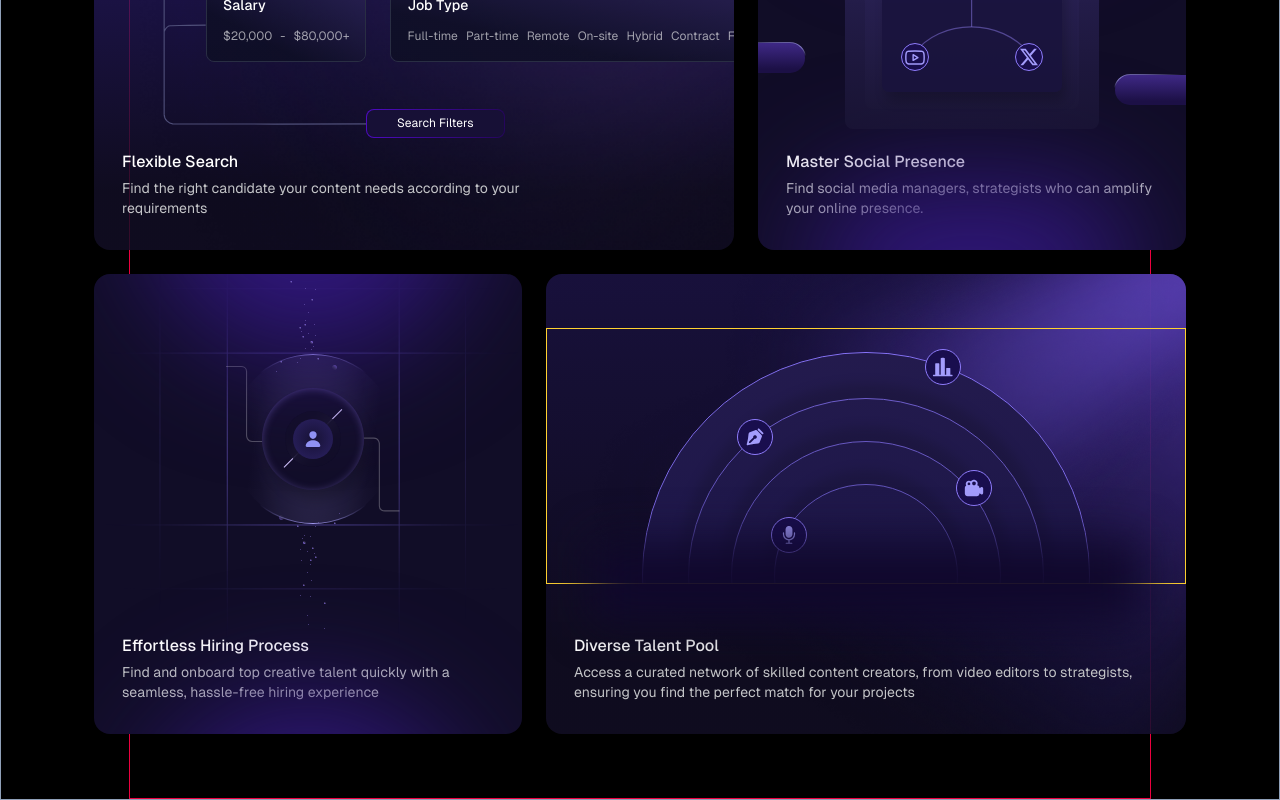
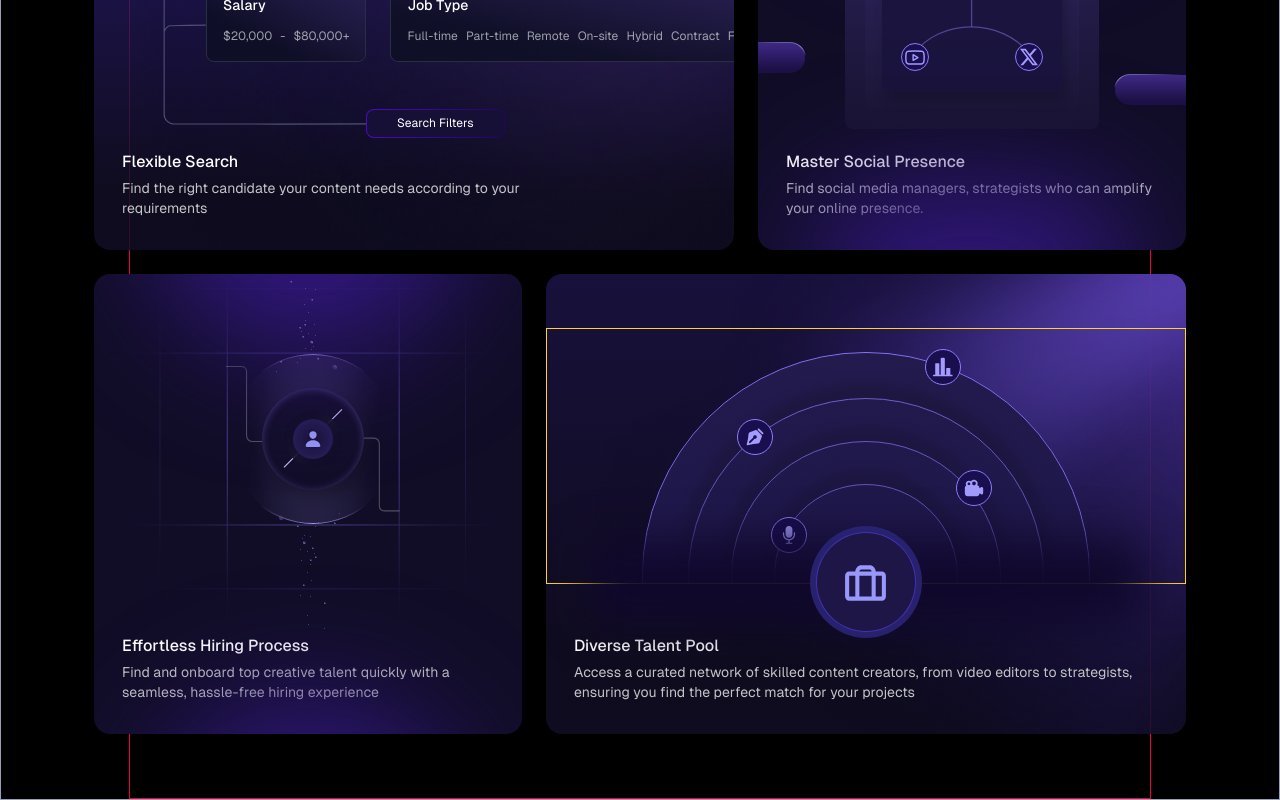
Before and after one commit to Amarprasad33/content-society, a Next.js app: page /templanding in a window 1280 px wide. Shown: the part 1429-2229 px from the top of the page. Built offline with nearby package versions, Linux system fonts and the light colour scheme; no server answers.

Commit message:
2nd sec-done

```diff
--- a/src/app/templanding/page.tsx
+++ b/src/app/templanding/page.tsx
@@ -412,7 +412,7 @@ export default function TempLanding() {
                           height={22}
                         />
                       </figure>
-                      <div className="relative w-[69%] h-[69%] rounded-full bg-[#1A1243] border border-[#8975FD] shadow-[0px_-4px_11px_10px_rgba(0,_0,_0,_0.25)]">
+                      <div className="relative w-[69%] h-[69%] rounded-full bg-[#1A1243] flex items-center justify-center border border-[#8975FD] shadow-[0px_-4px_11px_10px_rgba(0,_0,_0,_0.25)]">
                         <figure className="w-9 h-9 z-20 rounded-full bg-[#190E4E] border border-[#8F7CFC] absolute top-8 -left-[0.2rem] flex items-center justify-center">
                           <Image
                             className=""
@@ -429,6 +429,17 @@ export default function TempLanding() {
                   <div className="w-full h-full rounded-t-[222px] absolute bg-[linear-gradient(to_top,_rgba(22,19,68,0.7)_0%,_rgba(83,69,129,0.2)_120%)]"></div>
                 </div>
               </div>
+                  <div className="absolute bottom-[6rem] w-[7rem] h-[7rem] rounded-full z-100 bg-[#2a2475eb] flex items-center justify-center">
+                    <div className="w-[90%] h-[90%] border border-[#5D41FA]/60 bg-[#1D1647] rounded-full flex items-center justify-center">
+                      <Image
+                        className=""
+                        alt="mic"
+                        src="/templanding/mini_assets/cs-logo-violet.svg"
+                        width={49}
+                        height={49}
+                      />
+                    </div>
+                  </div>
               <div className="w-[86%] h-[5rem] absolute bottom-[7rem] blur-[23px] z-20 bg-[#10082c]"></div>
               <Image
                 className="absolute -right-4"
```
Also changed, not shown: public/templanding/mini_assets/cs-logo-violet.svg (added).
